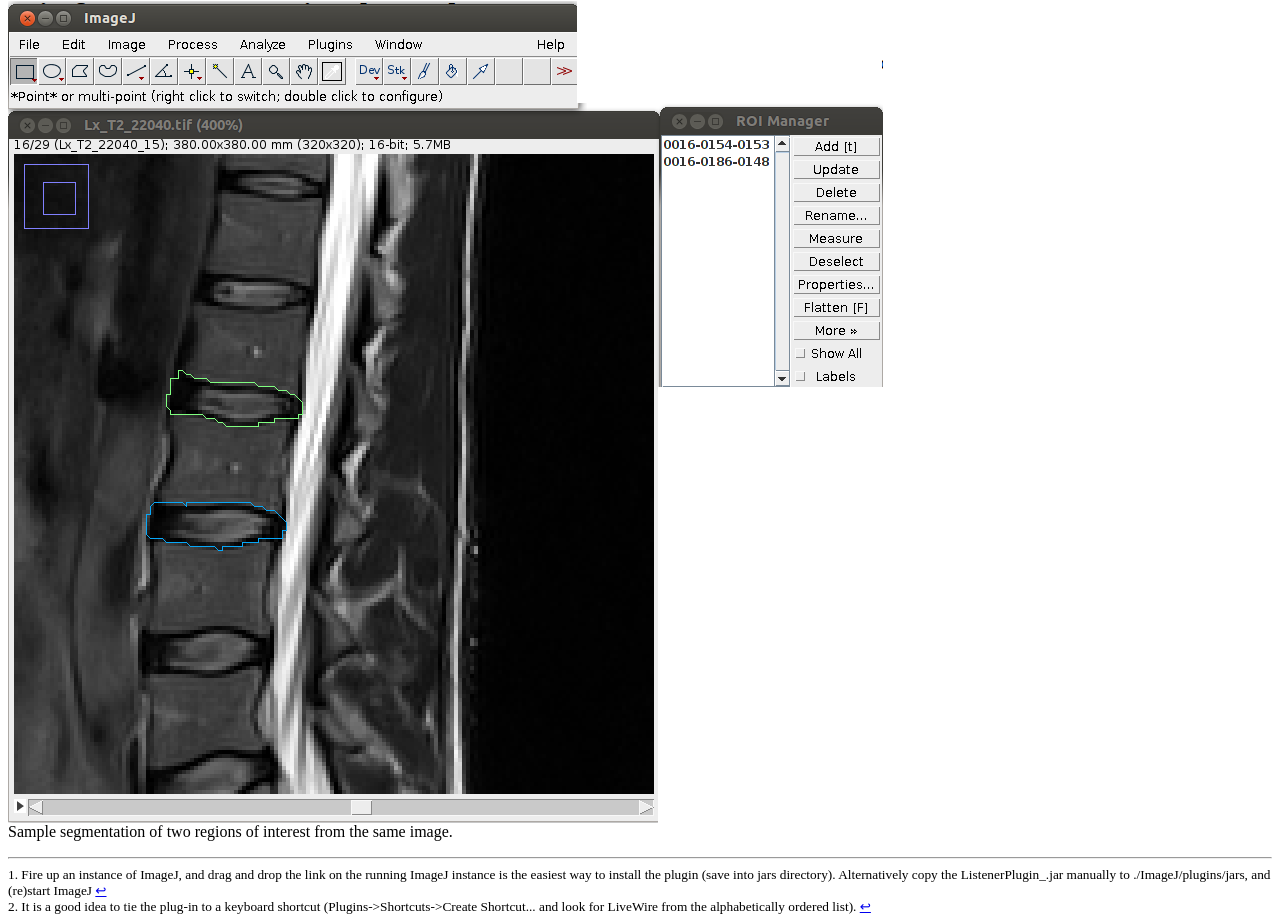
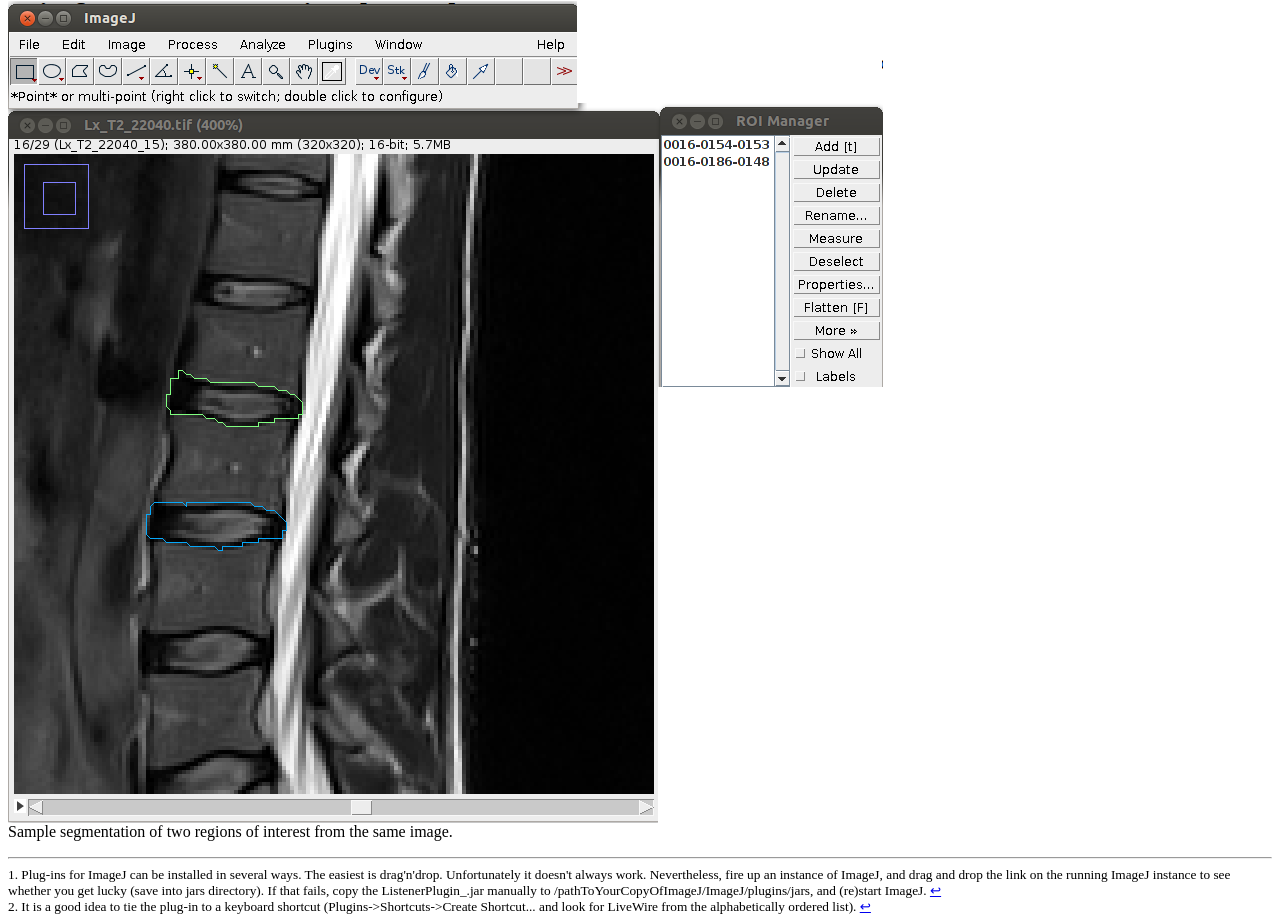
Before and after one commit to yasminromi/imageJLiveWirePlugin, a plain HTML site: page index.html in a window 1280 px wide. Shown: the part 343-1266 px from the top of the page. Drawn offline with Linux system fonts and the light colour scheme.

Commit message:
Updated index.html

```diff
--- a/index.html
+++ b/index.html
@@ -26,7 +26,7 @@
 		</p>
 		<hr></hr>
 		<sup id="fn1">
-			1. Fire up an instance of ImageJ, and drag and drop the link on the running ImageJ instance is the easiest way to install the plugin (save into jars directory). Alternatively copy the ListenerPlugin_.jar manually to ./ImageJ/plugins/jars, and (re)start ImageJ
+			1. Plug-ins for ImageJ can be installed in several ways. The easiest is drag'n'drop. Unfortunately it doesn't always work. Nevertheless, fire up an instance of ImageJ, and drag and drop the link on the running ImageJ instance to see whether you get lucky (save into jars directory). If that fails, copy the ListenerPlugin_.jar manually to /pathToYourCopyOfImageJ/ImageJ/plugins/jars, and (re)start ImageJ.
 			<a href="#ref1" title="Jump back to footnote 1 in the text.">↩</a>
 		 </sup><br>
 		 <sup id="fn2">
```
